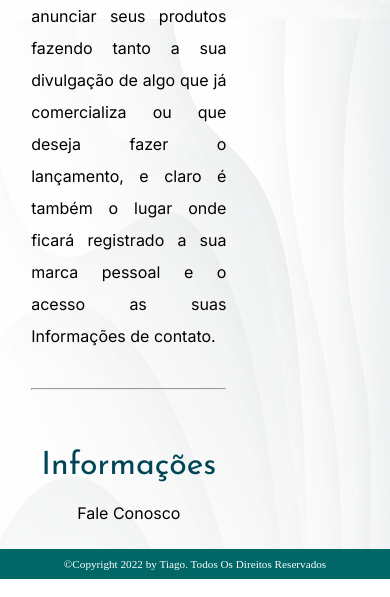
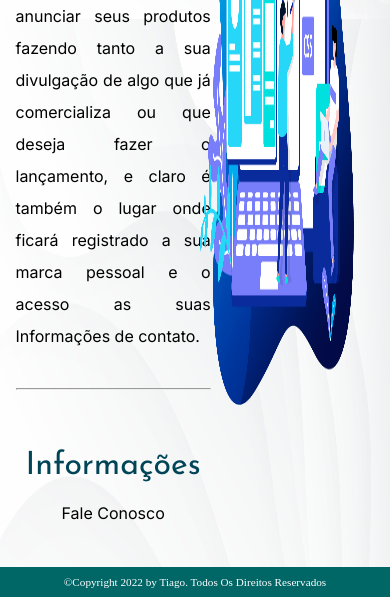
Before and after one commit to SdTiagoSilva/tiron.hithub.io, a plain HTML site: page index.html in a window 390 px wide. Shown: the part 825-1422 px from the top of the page. Drawn offline with Linux system fonts and the light colour scheme; a web font is replaced by a local one.

Commit message:
Responsividade 1.0

```diff
--- a/index.html
+++ b/index.html
@@ -14,37 +14,19 @@
     <link href="https://fonts.googleapis.com/css2?family=Amatic+SC:wght@700&family=Josefin+Sans:wght@300;400&display=swap" rel="stylesheet">
     <link href="https://fonts.googleapis.com/css2?family=Inter&display=swap" rel="stylesheet">
     <script src="https://kit.fontawesome.com/7c8029bdbc.js" crossorigin="anonymous"></script>
-
     <title>Meu Site</title>
-
 </head>
 
 <body>
-
     <!-- Cabeçalho do site-->
-
     <header class="cabecalho">
-
-      <!-- Logo -->
-
-      <a href="index.html" class="logo"> <img src="./img/logo.png" alt="Meu Site"></a>
-
-      <!-- Menu de Navegação -->
-
+        <!-- Logo --> <a href="index.html" class="logo"> <img src="./img/logo.png" alt="Meu Site"></a> <!-- Menu de Navegação -->
         <nav class="menu">
-
             <ul>
-          <li>
-            <a href="index.html">Home</a>
-          </li>
-          <li>
-            <a href="projetos.html">Projetos</a>
-          </li>
-          <li>
-            <a href="contatos.html">Contato</a>
-          </li>
+                <li> <a href="index.html">Home</a> </li>
+                <li> <a href="projetos.html">Projetos</a> </li>
+                <li> <a href="contatos.html">Contato</a> </li>
             </ul>
-
         </nav>
 
         <!-- Barra de Pesquisa
@@ -60,60 +42,49 @@
 
         <!-- Ícones Sociais -->
 
-        <div class="social-icons">
-          <a href="https://www.facebook.com/TiagodeSiqueiraS" target="_blank" class="btn-facebook">
-            <i class="fa-brands fa-facebook fa-lg"></i>
-          </a>
-          <a href="https://twitter.com/TiagoD3SS" target="_blank" class="btn-twitter">
-            <i class="fa-brands fa-twitter fa-lg"></i>
-          </a>
-          <a href="https://www.instagram.com/dsiqueiratiago/" target="_blank" class="btn-instagram">
-            <i class="fa-brands fa-instagram fa-lg"></i>
-          </a>
+        <div class="social-icons"> <a href="https://www.facebook.com/TiagodeSiqueiraS" target="_blank" class="btn-facebook"> <i class="fa-brands fa-facebook fa-lg"></i> </a> <a href="https://twitter.com/TiagoD3SS" target="_blank" class="btn-twitter"> <i class="fa-brands fa-twitter fa-lg"></i> </a> <a href="https://www.instagram.com/dsiqueiratiago/" target="_blank" class="btn-instagram"> <i class="fa-brands fa-instagram fa-lg"></i> </a>
 
-    </header>
+    </header> <!-- Conteúdo Principal-->
 
-
-    <!-- Conteúdo Principal-->
-
-    <main class="home">
+    <main class="conteiner">
 
         <h1>Precisando de um desenvolvedor web para o seu site?</h1>
 
         <div class="principal">
 
+            <div class="conteudo-home">
 
-        <article>
-          <br>
-          <h2>Que tal entendermos melhor o porque você precisa de um site</h2>
-          <br>
-          <p>Bom é através do seu site que você poderá divulgar suas ideias ao mundo sejam amigos, conhecidos e principalmente clientes, será onde você poderá anunciar seus produtos fazendo tanto a sua divulgação de algo que já comercializa ou que deseja fazer o lançamento, e claro é também o lugar onde ficará registrado a sua marca pessoal e o acesso as suas Informações de contato.</p>
-          <br>
-          <br>
+                <article> <br>
+
+                    <h2>Que tal entendermos melhor o porque você precisa de um site</h2> <br>
+
+                    <p>Bom é através do seu site que você poderá divulgar suas ideias ao mundo sejam amigos, conhecidos e principalmente clientes, será onde você poderá anunciar seus produtos fazendo tanto a sua divulgação de algo que já comercializa ou que deseja fazer o lançamento, e claro é também o lugar onde ficará registrado a sua marca pessoal e o acesso as suas Informações de contato.</p> <br> <br>
+
                     <hr>
+
                     <aside class="informaçoes">
-            <h1>Informações</h1>
-             <a href="contatos.html"> <p>Fale Conosco</p> </a>
+                        <h1>Informações</h1> <a href="contatos.html">
+                            <p>Fale Conosco</p>
+                        </a>
                     </aside>
+
                   </article>
 
-          <img src="./img/webdev.png" alt="Web Designer">
-          </main>
             </div>
 
+            <div class="img-principal"> <img src="./img/webdev.png" alt="Web Designer"> </div>
+
+        </div> <br>
+
+    </main>
 
     <!--Botão do Whatsapp-->
 
-      <div class="btn-whatsapp">
-      <a href="https://wa.me/5511952978211" target="_blank">
-      <img src=".//img/—Pngtree—white whatsapp icon png_3562063.png" alt="Fale Conosco pelo Whatsapp" title="Fale Conosco pelo Whatsapp"></a>
-      </div>
-
+    <div class="btn-whatsapp"> <a href="https://wa.me/5511952978211" target="_blank"> <img src=".//img/—Pngtree—white whatsapp icon png_3562063.png" alt="Fale Conosco pelo Whatsapp" title="Fale Conosco pelo Whatsapp"></a> </div>
     <!--Rodapé / Footer-->
-
     <footer class="rodape">
         <p>©Copyright 2022 by Tiago. Todos Os Direitos Reservados</p>
     </footer>
+</body>
 
-  </body>
 </html>
--- a/style.css
+++ b/style.css
@@ -1,6 +1,19 @@
-@media only screen and (max-device-width: 900px) {
-    /* .menu { width:100%; } */
+@media only screen and (max-width: 900px) {
+
+    .conteiner {
+        display: flex;
+        flex-direction: column;
+        width: 100%;
     }
+
+    .principal img {
+        width: 33%;
+    }
+
+    .conteudo-home {
+        width: 33%;
+    }
+}
 
 * {
     margin: 0;
@@ -138,24 +151,39 @@ body {
 }
 
 /* Conteúdo do site*/
-.home h1 {
+
+.conteiner {
+    flex-wrap: wrap;
+    width: 100%;
+    min-height: 100vh;
+    padding: 20px 8%;
+    display: flex;
+}
+
+.conteiner h1 {
     font-family: 'Josefin Sans', sans-serif;
     color: #004557;
     text-align: center;
     justify-content: center;
     align-items: center;
     margin-top: 50px;
+    width: 100%;
 }
 
 .principal {
+    display: flex;
     width: 100%;
     min-height: 100vh;
-    padding: 20px 8%;
-    text-align: center;
-    float: left;
-    flex-flow: row nowrap;
     flex-direction: row;
+}
+
+.conteudo-home {
+    width: 50%;
+    min-height: 100vh;
     display: flex;
+    flex-direction: row;
+    justify-content: center;
+    align-items: center;
 }
 
 .principal h2 {
@@ -175,8 +203,16 @@ body {
     line-height: 2em;
 }
 
-.principal img {
+.img-principal {
     width: 50%;
+    min-height: 100vh;
+    text-align: center;
+    float: right;
+    display: flex;
+}
+
+.img-principal img {
+    width: 100%;
     height: 100%;
 }
 
```
Also changed, not shown: Novo Documento de Texto.txt (deleted), texto.txt (deleted). Lines whose indentation alone changed are shown as unchanged.
